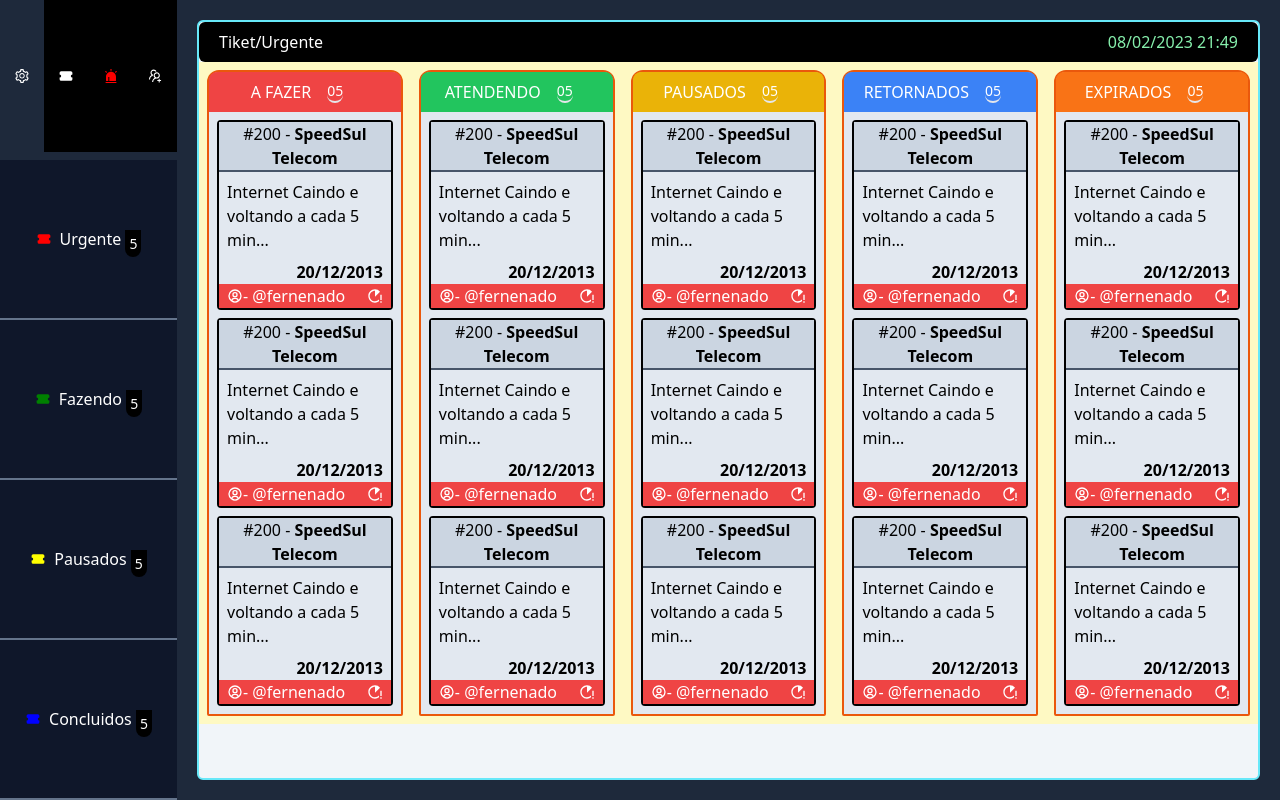
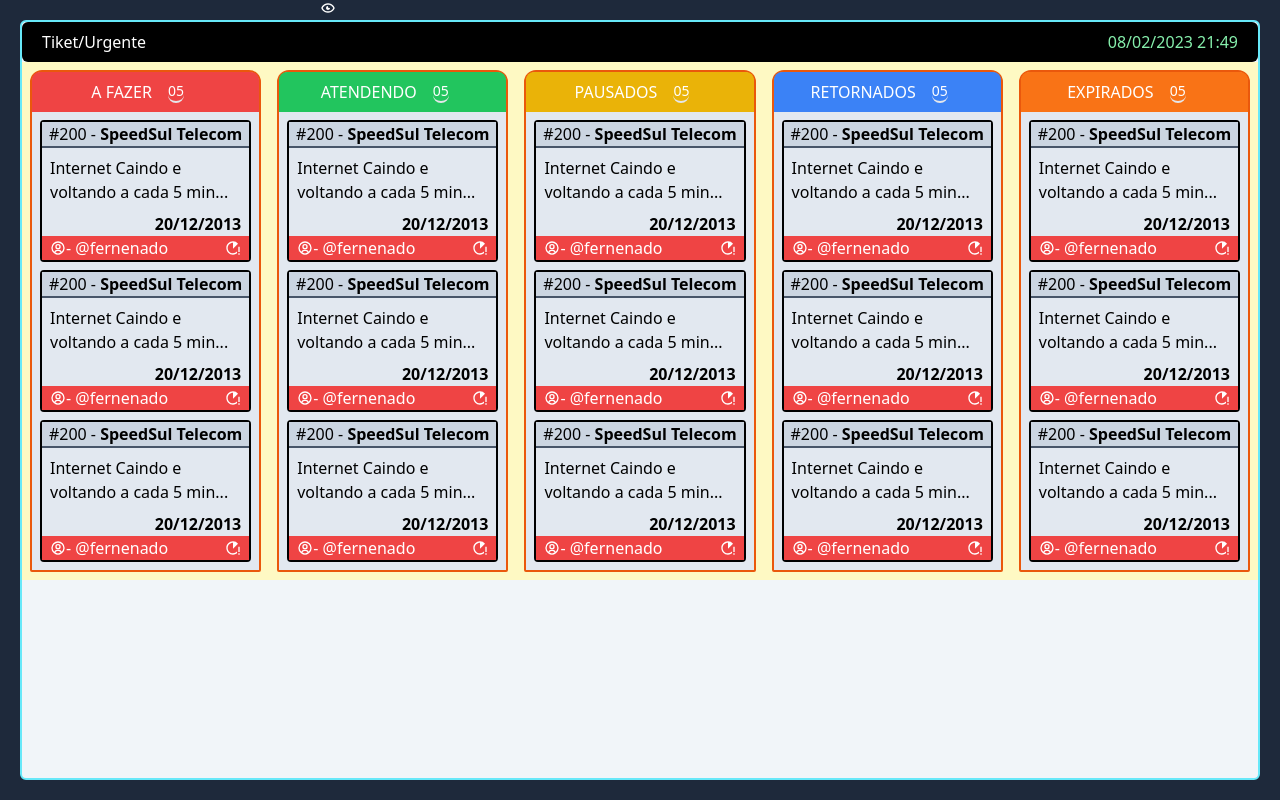
Before and after one commit to ismaelstrey/speedtiket, a React (Vite) app: page / in a window 1280 px wide. Built offline with nearby package versions, Linux system fonts and the light colour scheme.

Commit message:
Update menubar

```diff
--- a/src/App.jsx
+++ b/src/App.jsx
@@ -3,18 +3,19 @@
 import SidebarMenu from './components/sidebar/_menu/SidebarMenu'
 import { BrowserRouter} from "react-router-dom";
 import Rotas from './router/Router';
+import {BiHide, BiShowAlt} from "react-icons/bi"
 
 
 
 function App() {
-  const [count, setCount] = useState(0)
+  const [hide, setHide] = useState(true)
 
 
   return (
   <BrowserRouter>
       <div className="flex bg-slate-800 h-screen">
-
-        <SidebarMenu />
+<span title={hide ? "Montrar menu" : "Esconder Menu"}onClick={()=>setHide(!hide)} className=' block fixed left-80 cursor-pointer z-50'>{hide ? <BiShowAlt fill="#fff" height={25}/> : <BiHide fill="#fff"/>}</span>
+        <SidebarMenu hide={hide}/>
           <Main> <Rotas />   </Main>
 
 
--- a/src/components/sidebar/_menu/SidebarMenu.jsx
+++ b/src/components/sidebar/_menu/SidebarMenu.jsx
@@ -6,9 +6,9 @@
 
 
 
-function SidebarMenu() {
+function SidebarMenu({hide}) {
   const Action = (e) => console.log(e)
-  return <div className="flex flex-col w-2/12 bg-slate-900 h-screen justify-center items-baseline ">
+  return <div className={`flex flex-col w-2/12 bg-slate-900 h-screen justify-center items-baseline ${hide && "hidden"}`}>
     <SidebarMenuHeader action={Action}/>
       <SidebarMenuItem to="urgente"  name="Urgente" Icon={HiTicket} color="red" action={Action}/>
       <SidebarMenuItem to="fazendo"  name="Fazendo" Icon={HiTicket} color="green"/>
```
